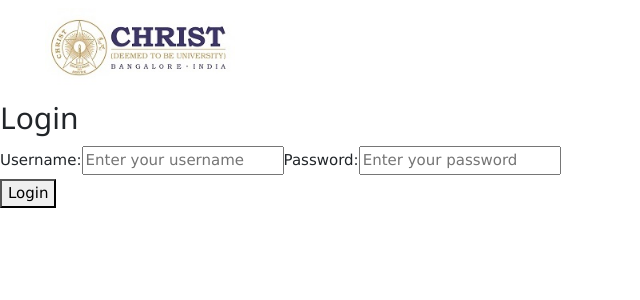
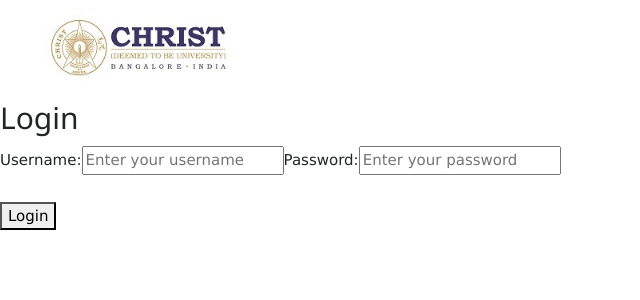
Before and after one commit to Hasib072/MERN-Webapp, a React (Create React App) app in the folder frontend/: page / in a window 1280 px wide. Shown: the top 300 px of the page, without its empty margins (0-640 px from the left). Built offline with nearby package versions, Linux system fonts and the light colour scheme; no server answers.

Commit message:
TODO: Fix the looping fetch

```diff
--- a/frontend/src/App.js
+++ b/frontend/src/App.js
@@ -22,10 +22,29 @@ function App() {
     setactiveTab(value);
   };
 
+
+
+  const [userdata,setUserdata] = useState([]);
+  const [uid,setUid] = useState(0);
+
+  const handleLogid = (vid) => {
+    setUid(vid);
+    console.log(vid);
+  };
+
+  console.log(uid);
+  const fetchData = async() => {
+    const {data} = await axios.get(`/api/users/${uid}`);
+    setUserdata(data);
+  }
+
+
+  M_Name = userdata.uname;
+
   let mainBodyToRender;
 
   if (activeTab === 1) {
-    mainBodyToRender = <HomeTab />;
+    mainBodyToRender = <HomeTab uid={uid} />;
   } else if (activeTab === 2) {
     mainBodyToRender = <MentorTab />;
   } else if (activeTab === 3) {
@@ -36,20 +55,6 @@ function App() {
     mainBodyToRender = <MainBody />;
   }
 
-  const [userdata,setUserdata] = useState([]);
-  const uid = 3;
-
-  const fetchData = async() => {
-    const {data} = await axios.get(`/api/users/${uid}`);
-    setUserdata(data);
-  }
-
-
-  M_Name = userdata.uname;
-
-  useEffect(() => {
-    fetchData();
-  }, []);
 
   const [isLoggedin, setisLoggedin] = useState(0);
 
@@ -57,12 +62,16 @@ function App() {
     setisLoggedin(value);
   };
 
+
+
+
+
   if (isLoggedin === 0) {
     return (
-      <LoginPage onLoggin={handleLoggin}/>
+      <LoginPage onLoggin={handleLoggin} logID={handleLogid}/>
     );
   }else {
-
+    fetchData();
     return (
       <div className="App">
         <TopBar mentorName={M_Name} onLoggin={handleLoggin}/>
--- a/frontend/src/components/HomeTab.js
+++ b/frontend/src/components/HomeTab.js
@@ -1,9 +1,26 @@
-function HomeTab(){
+import React, { useEffect, useState} from 'react';
+import axios from 'axios';
+
+
+function HomeTab(props){
+
+    const [userdata,setUserdata] = useState([]);
+
+    const fetchData = async() => {
+    const {data} = await axios.get(`/api/users/${props.uid}`);
+    setUserdata(data);
+  }
+
+  useEffect(() => {
+    fetchData();
+    console.log(userdata.content);
+  },[])
 
     return(
         <div className="col main">
             {/* <!-- Main content goes here --> */}
-            <h1>..... Home Tab Body 1 !</h1>
+            <h1>..... Home Tab Body 1! {userdata.content}</h1>
+
         </div>
     );
 
--- a/frontend/src/components/LoginPage.js
+++ b/frontend/src/components/LoginPage.js
@@ -1,11 +1,17 @@
 
 
-function LoginPage({onLoggin}){
+function LoginPage(props){
 
 
-  const handleLoggingin = (isvalid) => {
-    onLoggin(isvalid);
+  const handleLoggingin = (e) => {
+    props.onLoggin(e);
+
     // console.log(isvalid);
+    const uname = e.target.username.value;
+    const pass = e.target.password.value;
+    console.log(uname);
+    console.log(pass);
+    props.logID(uname);
   };
 
     return(
@@ -23,15 +29,18 @@ function LoginPage({onLoggin}){
       </div>
 
       <h2>Login</h2>
-          <form>
+          <form onSubmit={handleLoggingin}>
           <label htmlFor="username">Username:</label>
           <input type="text" id="username" name="username" placeholder="Enter your username" required></input>
           <label htmlFor="password">Password:</label>
             <input type="password" id="password" name="password" placeholder="Enter your password" required></input>
+            <br/>
+            <br/>
+            <button>Login</button>
           </form>
 
         <div>
-            <button onClick={() => {handleLoggingin(1)}}>Login</button>
+
         </div>
 
 
--- a/package.json
+++ b/package.json
@@ -5,8 +5,8 @@
   "main": "server.js",
   "scripts": {
     "start": "nodemon backend/server.js",
-    "client":" npm start --prefix frontend",
-    "dev":" concurrently \"npm start\" \" npm run client\"",
+    "client": " npm start --prefix frontend",
+    "dev": " concurrently \"npm start\" \" npm run client\"",
     "test": "echo \"Error: no test specified\" && exit 1"
   },
   "keywords": [],
@@ -17,6 +17,7 @@
     "cors": "^2.8.5",
     "dotenv": "^16.3.1",
     "express": "^4.18.2",
+    "mongoose": "^8.0.1",
     "nodemon": "^3.0.1"
   }
 }
```
Also changed, not shown: 2 other files (tests, documents, lock files or other folders).
